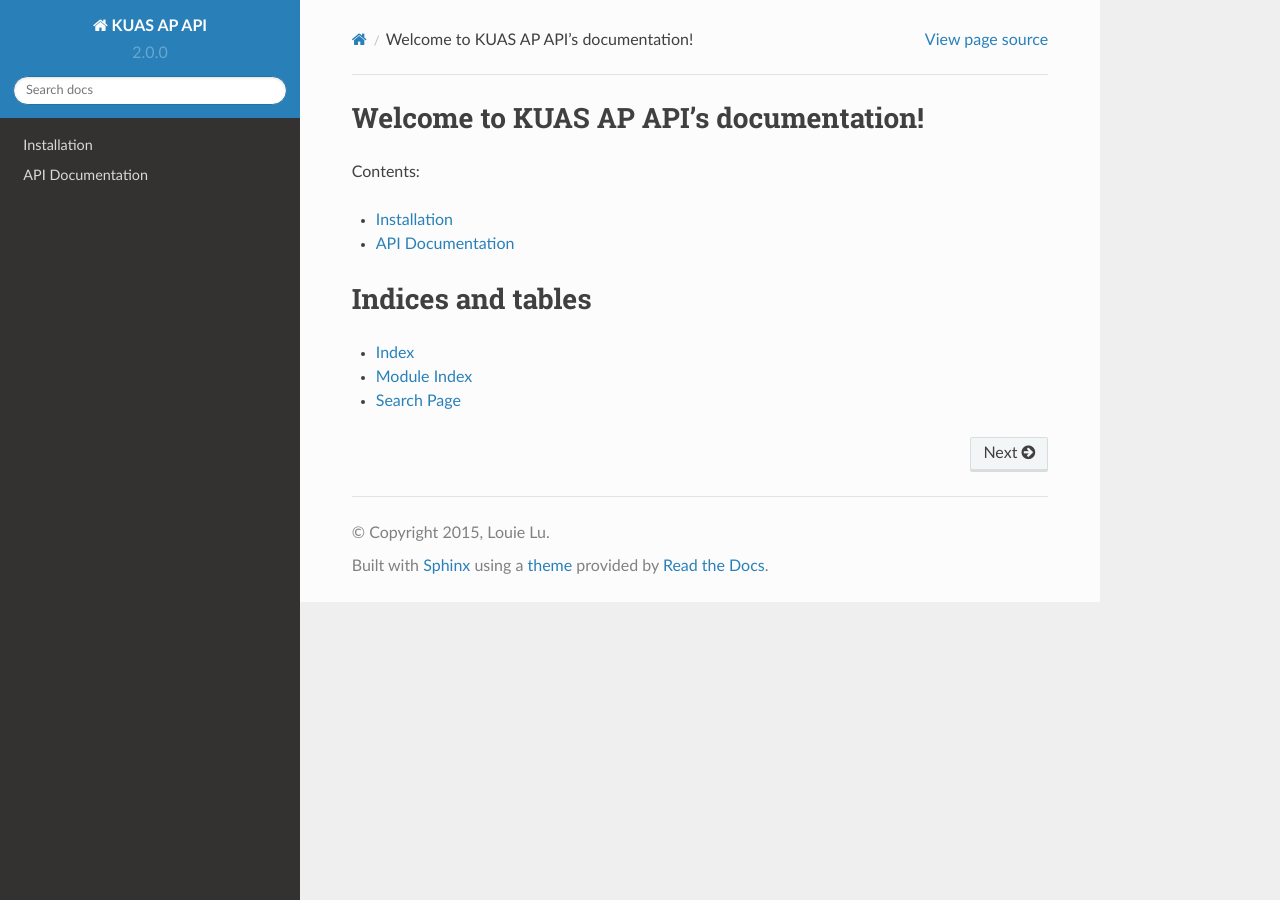
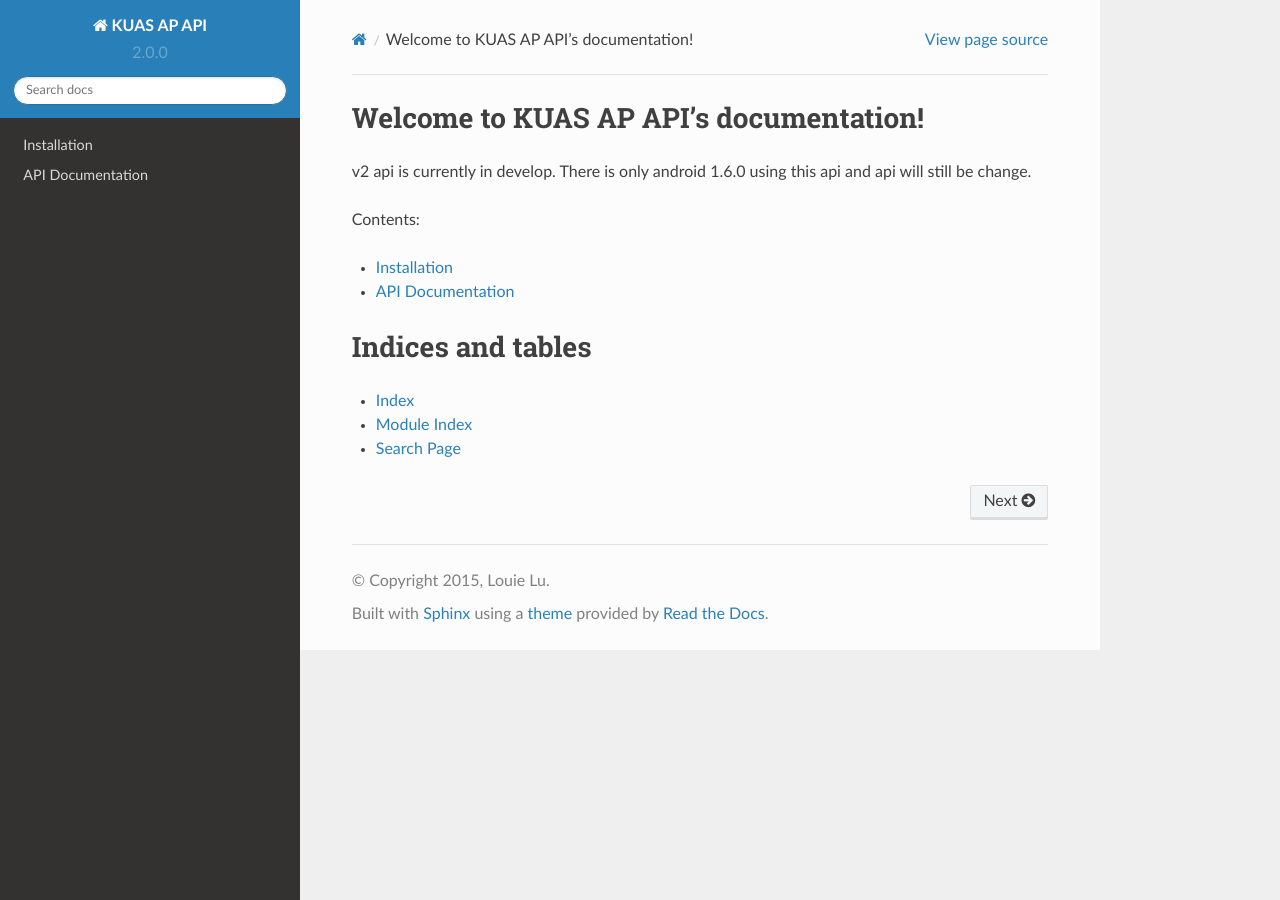
Before and after one commit to NKUST-ITC/AP-API, a Sphinx documentation site: the page built from docs/source/index.rst, in a window 1280 px wide. Built offline with Sphinx 7.4.7 and the Read the Docs theme 2.0.0, drawn with Linux system fonts in a browser that asks for light colours; pages that are not in the unit, such as notebooks, are missing from menus.

Commit message:
Update docs

```diff
--- a/docs/source/index.rst
+++ b/docs/source/index.rst
@@ -5,6 +5,9 @@
 
 Welcome to KUAS AP API's documentation!
 =======================================
+
+v2 api is currently in develop.
+There is only android 1.6.0 using this api and api will still be change.
 
 Contents:
 
```
